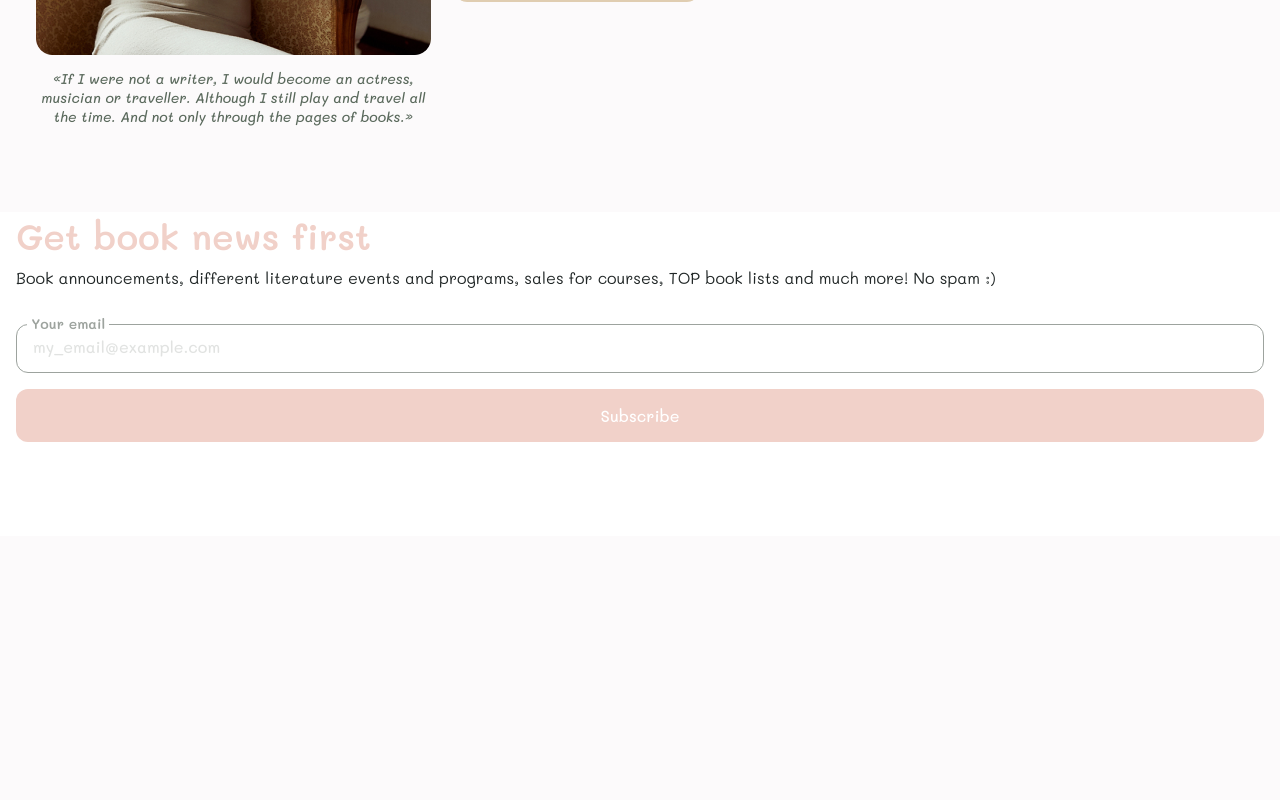
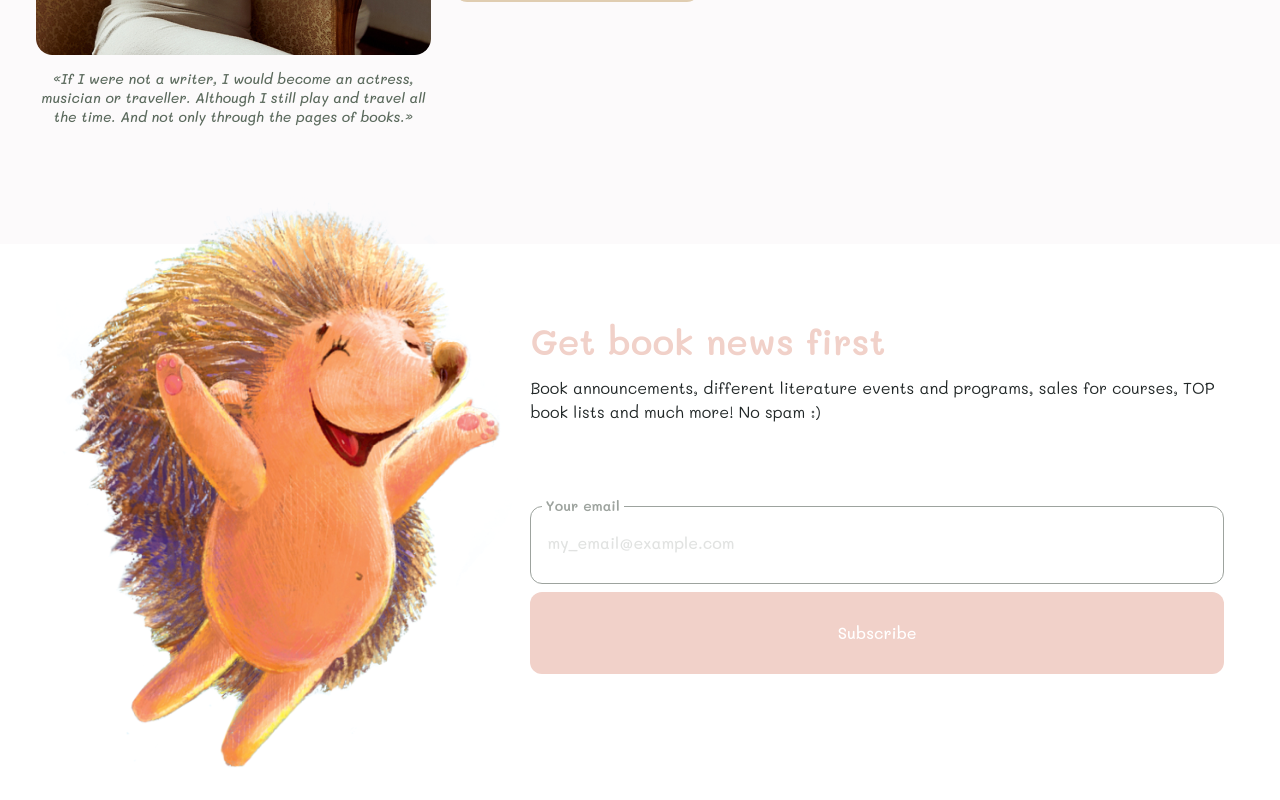
Before and after one commit to mc-nastasya/capstone, a React (Create React App) app: page / in a window 1280 px wide. Shown: the part 508-1308 px from the top of the page. Before the commit the page ends 1044 px from the top, so only its background shows below. Built offline with nearby package versions, Linux system fonts and the light colour scheme.

Commit message:
add desktop dtyling

```diff
--- a/src/components/EmailForm/EmailForm.js
+++ b/src/components/EmailForm/EmailForm.js
@@ -1,11 +1,14 @@
 import './EmailForm.scss';
 import HedgehogMob from '../../assets/images/hedgehog.png';
+import HedgehogNotMob from '../../assets/images/hedgehog-notmob.png';
 
 function EmailForm() {
   return (
     <div className='email-form'>
         <div className='email-form__top'></div>
+        <div className='email-form__bottom-background'>
             <div className='email-form__bottom'>
+                <img src={HedgehogNotMob} alt='hedgehog' className='email-form__image-notmobile' />
                 <h1 className='email-form__title'> Get book news first</h1>
                 <img src={HedgehogMob} alt='hedgehog' className='email-form__image-mobile'/>
                 <p className='email-form__description'>
@@ -20,6 +23,7 @@ function EmailForm() {
                 </form>
             </div>
         </div>
+    </div>
   )
 }
 
--- a/src/components/EmailForm/EmailForm.scss
+++ b/src/components/EmailForm/EmailForm.scss
@@ -9,10 +9,18 @@
     &__top {
         height: 3rem;
         padding: 0 16px;
+
+        @include tablet {
+            height: 5rem;
+            padding: 0 36px;
+        }
+    }
+
+    &__bottom-background {
+        background-color: $white;
     }
 
     &__bottom {
-        background-color: $white;
         display: grid;
         grid-template-columns: 1.21fr 1fr;
         grid-template-rows: auto auto auto;
@@ -20,8 +28,23 @@
 			"title  hedgehog-mobile"
 			"description description"
 			"form form";
+        padding: 0 16px;
 
-        padding: 0 16px;
+        @include tablet {
+            padding: 0 36px 2rem;
+            grid-template-columns: 1fr 1.5fr;
+            grid-template-areas:
+			"hedgehog-not-mobile title "
+			"hedgehog-not-mobile description"
+			"hedgehog-not-mobile form";
+            gap: 12px;
+            @include desktop-center;
+        }
+
+        @include desktop {
+            padding: 0 0 3rem;
+            max-width: 1002px;
+        }
     }
 
     &__title {
@@ -29,6 +52,14 @@
         color: $accent-4;
         align-self: flex-end;
         margin: 0;
+
+        @include tablet {
+            margin: 1rem 0 0;
+        }
+
+        @include desktop {
+            margin-top: 3rem;
+        }
     }
 
     &__image-mobile {
@@ -42,10 +73,32 @@
 
     }
 
+    &__image-notmobile {
+        display: none;
+
+        @include tablet {
+            display: inline-block;
+            grid-area: hedgehog-not-mobile;
+            width: 100%;
+            margin-top: -3rem;
+        }
+
+        @include desktop {
+            padding-right: 51px;
+            margin-top: -6rem;
+        }
+    }
+
     &__description {
         grid-area: description;
         @include p1;
         margin: 8px 0 36px;
+
+        @include tablet {
+            margin: 0;
+            margin-bottom: 12px;
+            line-height: 150%;
+        }
     }
 
     &__form {
@@ -53,6 +106,17 @@
         display: grid;
         gap: 16px;
         padding-bottom: 94px;
+
+        @include tablet {
+            gap: 8px;
+        }
+
+        @include desktop {
+            grid-template-columns: 3fr 1fr;
+            grid-template-areas:
+			"email-input subscribe-btn";
+            gap: 16px;
+        }
     }
 
     &__input {
@@ -66,6 +130,12 @@
         &:hover, &:focus{
             border: 1px solid $accent-text;
         }
+
+        @include desktop {
+            grid-area: email-input;
+            padding: 8px;
+            max-height: 52px;
+        }
     }
 
     &__button {
@@ -76,6 +146,11 @@
         background-color: $accent-4;
         color: $white;
         @include secondary-btn;
+
+        @include desktop {
+            grid-area: subscribe-btn;
+            max-height: 52px;
+        }
     }
 
     &__label {
@@ -87,6 +162,8 @@
         @include input-label;
         color: $secondary-text-1;
         padding: .25rem;
+
+
     }
 }
 
```
Lines whose indentation alone changed are shown as unchanged.
